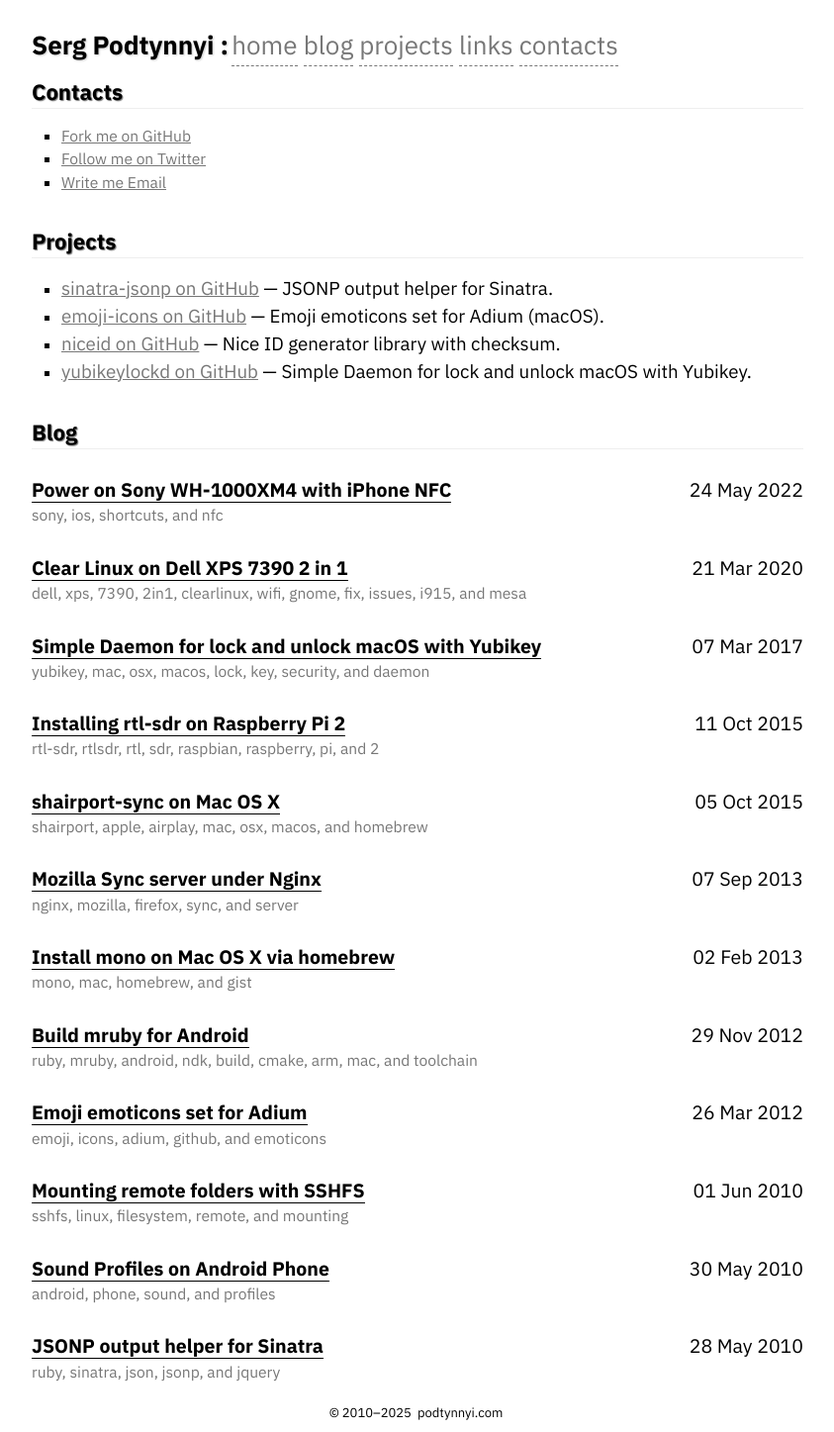
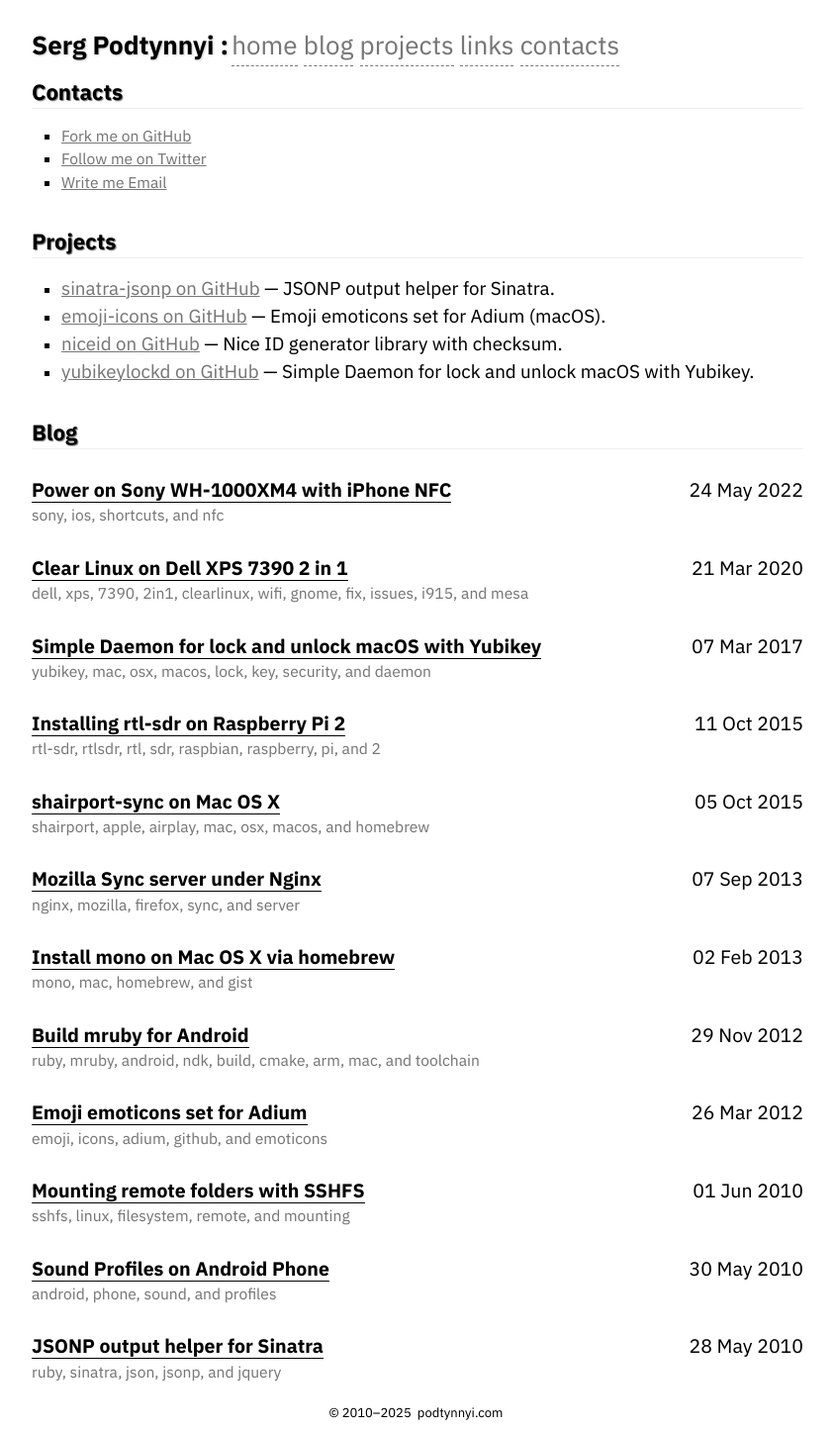
Before and after one commit to shtirlic/shtirlic.github.com, a Jekyll site: the page built from index.html, in a window 1280 px wide. Shown: the whole page at 99% size, without its empty margins (218-1061 px from the left). Built offline with Jekyll 4.4.1, drawn with Linux system fonts in a browser that asks for light colours; some web fonts are replaced.

Commit message:
Bump global font weight

```diff
--- a/css/site.css
+++ b/css/site.css
@@ -2,7 +2,7 @@ body {
   -moz-osx-font-smoothing: grayscale;
   -webkit-font-smoothing: antialiased;
   font-family: IBM Plex Sans, system-ui, -apple-system, BlinkMacSystemFont, \.SFNSText-Regular, sans-serif;
-  font-weight: 400;
+  font-weight: 420;
   text-rendering: optimizeLegibility;
 }
 
```
